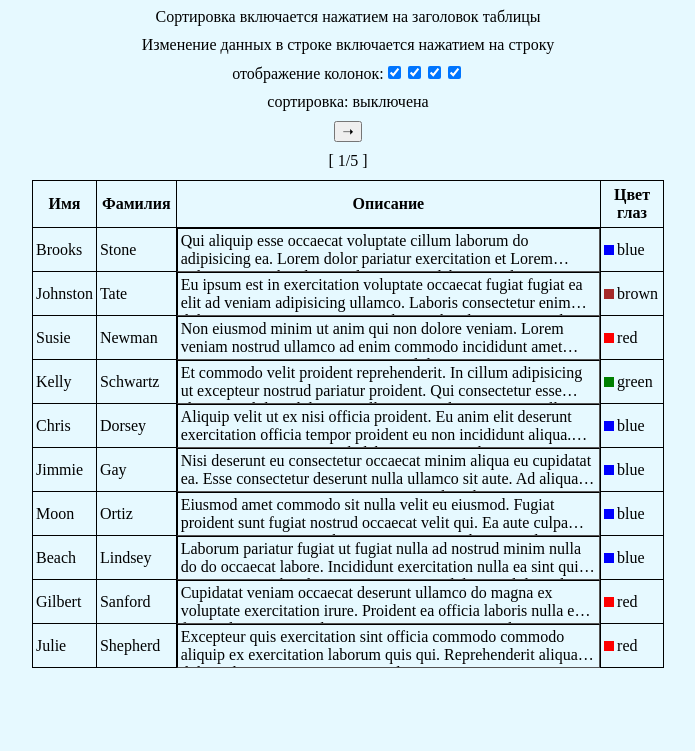
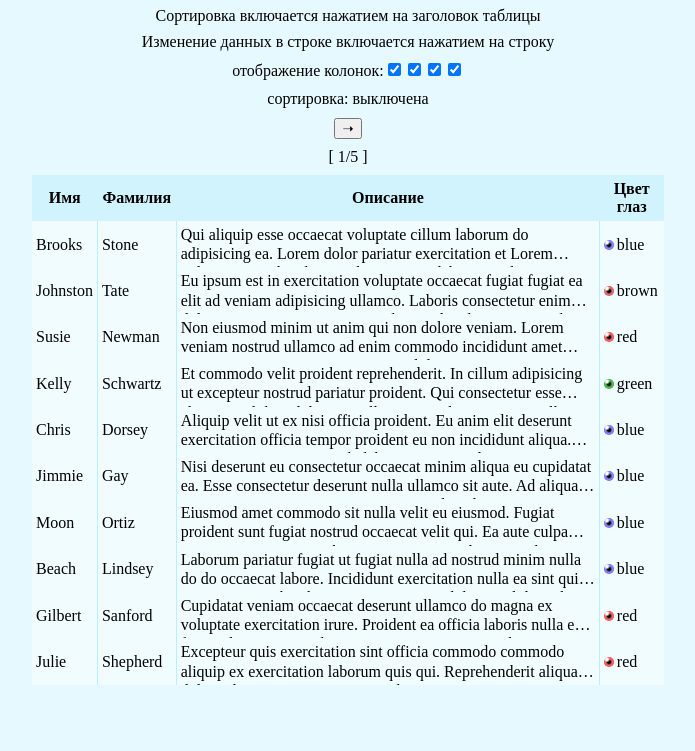
Before and after one commit to sialiss/test-infotecs, a plain HTML site: page index.html in a window 1280 px wide. Shown: the whole page, without its empty margins (292-987 px from the left). Drawn offline with Linux system fonts and the light colour scheme.

Commit message:
change css, add eye, change readme

```diff
--- a/createTable.js
+++ b/createTable.js
@@ -202,7 +202,7 @@ export class AwesomeCoolTable {
     }
 
     /**
-     * создаёт тело таблицы
+     * создаёт тело таблицы, неиспользуемые страницы не рендерятся
     */
     fillTable() {
         const tbody = makeElement(
@@ -261,12 +261,14 @@ export class AwesomeCoolTable {
             Если надо скрыть название цвета в таблице,
             то можно присвоить ему ксс класс hidden:
             td.firstChild.classList.add("hidden")
-            Я подумала, что лучше оставить название.
+            Я подумала, что лучше оставить название, так удобнее пользователю.
+
+            Картинка глаза тоже легко убирается в css, это просто прикольно.
             */
 
             td.classList.add("eyeColor")
-            const color = makeElement("div", { "class": "color" })
-            color.style["background-color"] = object[column]
+            const color = makeElement("div", { "class" : "eye" })
+            color.style["color"] = object[column]
 
             td.insertBefore(color, td.firstChild)
         }
--- a/index.css
+++ b/index.css
@@ -8,17 +8,15 @@ body {
 	color: black;
 }
 
-th {
-    padding: 5px;
+.wrapper {
+    display: grid;
+    justify-items: center;
+    gap: 10px;
+
 }
 
-td {
-    padding: 3px;
-}
-
-a {
-    /* для скрытия видимых частей следующей строки у колонки about */
-    line-height: 1.1;
+.hidden {
+    display: none;
 }
 
 .table-container {
@@ -33,17 +31,28 @@ a {
 
 .data {
     width: 100%;
-    border-width: 1px;
-    border-radius: 10px;
-    border: 1px black;
     border-collapse: collapse;
+    border: 0;
 }
 
-.wrapper {
-    display: grid;
-    justify-items: center;
-    gap: 10px;
+th {
+    padding: 5px;
+    background: rgb(208, 243, 253);
+    border: 0;
+}
 
+td {
+    /* для скрытия видимых частей следующей строки у колонки about */
+    line-height: 1.2;
+
+    padding: 4px;
+    background: rgb(241, 252, 255);
+    border: 0;
+    border-right: 1px solid rgb(185, 240, 255);
+}
+
+a {
+    line-height: 1;
 }
 
 .about {
@@ -59,17 +68,31 @@ a {
     overflow: hidden;
 }
 
-.hidden {
-    display: none;
+.eyeColor {
+    white-space: pre;
+    border-right: 0;
 }
 
-.color {
-    display: inline-block;
+.eye {
+	display: inline-block;
     width: 10px;
     height: 10px;
     margin-right: 3px;
+
+    /* Создание картинки глаза */
+	background-image:
+		/* Отблеск */
+		radial-gradient(circle at 30% 25%, #FFF 10%, transparent calc(10% + 2px)),
+		/* Зрачок */
+		radial-gradient(#000 20%, transparent calc(20% + 2px)),
+		/* Цвет радужки */
+		linear-gradient(currentColor, currentColor),
+		/* Градиент */
+		radial-gradient(#FFCECE, #FF0000);
+
+	/* Цвет радужной оболочки установлен в режим `color`,
+    чтобы применить цвет к градиенту радужной оболочки. */
+	background-blend-mode: normal, normal, color, normal;
+	background-size: contain;
+	border-radius: 50%;
 }
-
-.eyeColor {
-    white-space: pre;
-}
--- a/index.html
+++ b/index.html
@@ -28,7 +28,7 @@
 
         </div>
         <div class="table-container">
-            <table border="1" class="data" id="table"></table>
+            <table border="3" class="data" id="table"></table>
         </div>
 
     </div>
```
Also changed, not shown: 1 other file.
